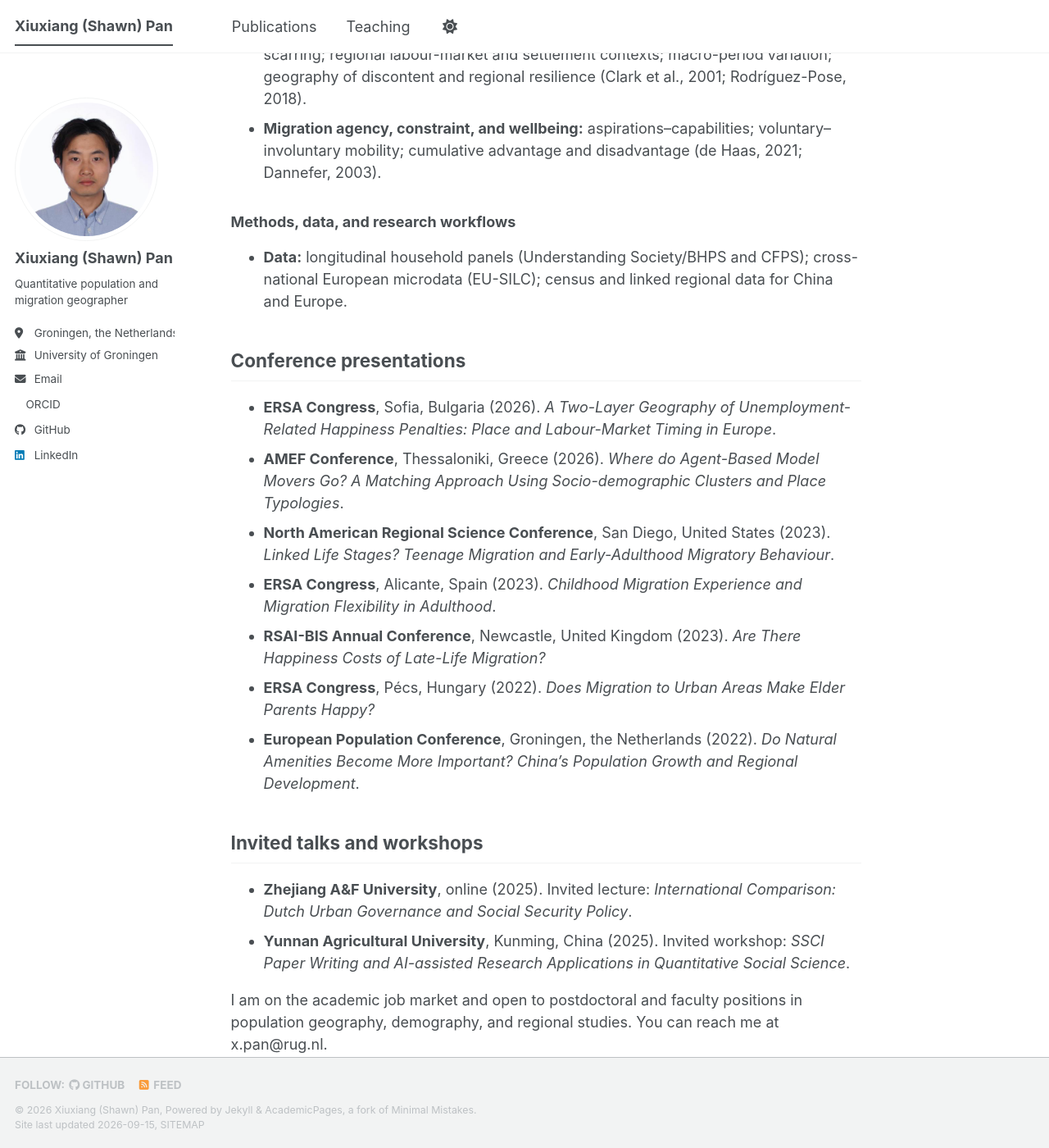
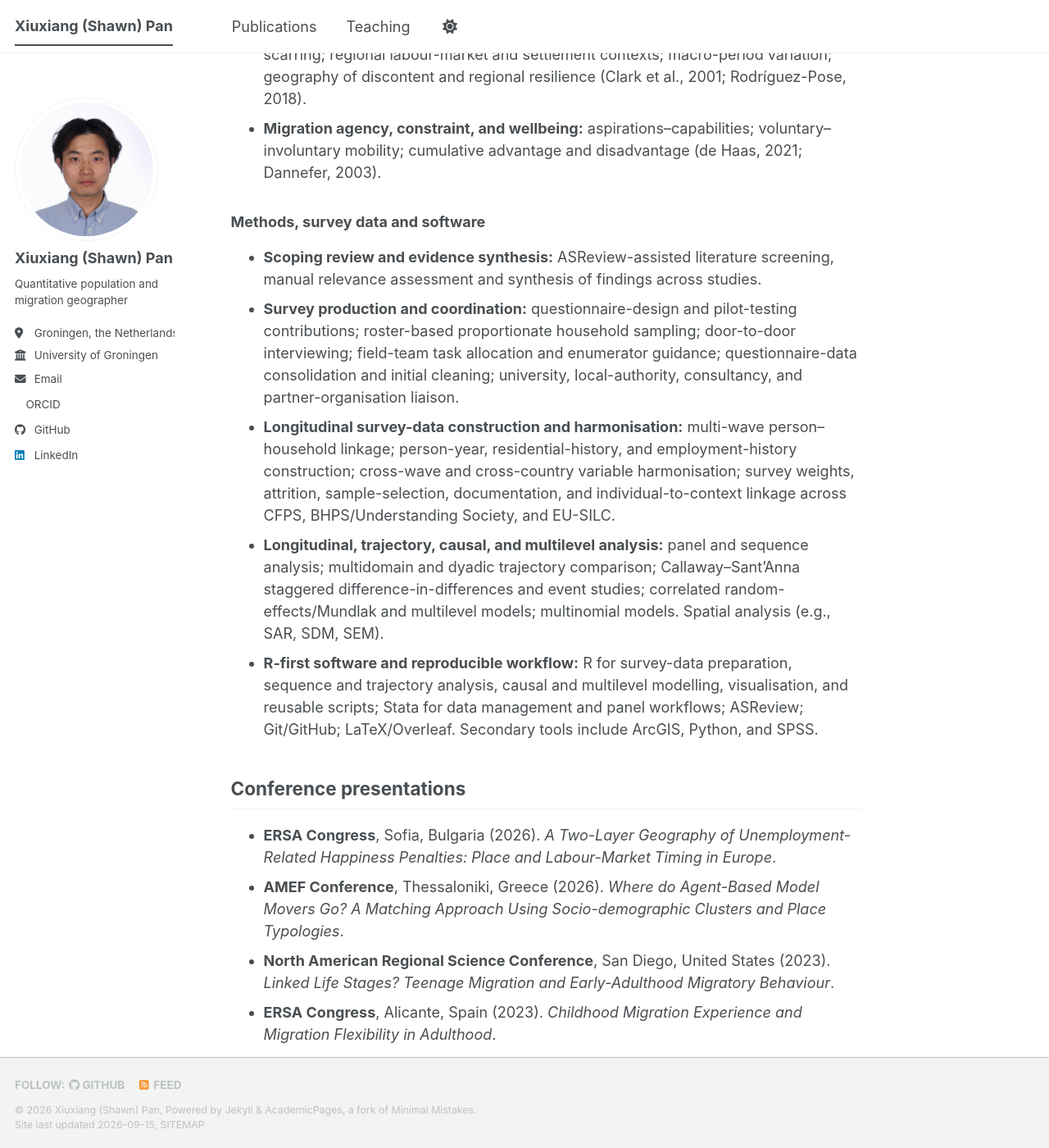
Before and after one commit to PShawn00/pshawn00.github.io, a Jekyll site: the page built from _pages/about.md, in a window 1280 px wide and 1400 px high, scrolled down 1572 px. Shown: the whole window at 82% size. Built offline with Jekyll 4.4.1, drawn with Linux system fonts in a browser that asks for light colours; a style sheet for code colours, icons or effects is not loaded.

Commit message:
Replace methods subsection with survey data and software section
Co-Authored-By: Claude Opus 5 <noreply@anthropic.com>

```diff
--- a/_pages/about.md
+++ b/_pages/about.md
@@ -36,9 +36,13 @@ My empirical work uses longitudinal and panel data, causal-inference designs, se
 - **Employment trajectories, regional labour markets, and wellbeing:** unemployment scarring; regional labour-market and settlement contexts; macro-period variation; geography of discontent and regional resilience (Clark et al., 2001; Rodríguez-Pose, 2018).
 - **Migration agency, constraint, and wellbeing:** aspirations–capabilities; voluntary–involuntary mobility; cumulative advantage and disadvantage (de Haas, 2021; Dannefer, 2003).
 
-### Methods, data, and research workflows
+### Methods, survey data and software
 
-- **Data:** longitudinal household panels (Understanding Society/BHPS and CFPS); cross-national European microdata (EU-SILC); census and linked regional data for China and Europe.
+- **Scoping review and evidence synthesis:** ASReview-assisted literature screening, manual relevance assessment and synthesis of findings across studies.
+- **Survey production and coordination:** questionnaire-design and pilot-testing contributions; roster-based proportionate household sampling; door-to-door interviewing; field-team task allocation and enumerator guidance; questionnaire-data consolidation and initial cleaning; university, local-authority, consultancy, and partner-organisation liaison.
+- **Longitudinal survey-data construction and harmonisation:** multi-wave person–household linkage; person-year, residential-history, and employment-history construction; cross-wave and cross-country variable harmonisation; survey weights, attrition, sample-selection, documentation, and individual-to-context linkage across CFPS, BHPS/Understanding Society, and EU-SILC.
+- **Longitudinal, trajectory, causal, and multilevel analysis:** panel and sequence analysis; multidomain and dyadic trajectory comparison; Callaway–Sant'Anna staggered difference-in-differences and event studies; correlated random-effects/Mundlak and multilevel models; multinomial models. Spatial analysis (e.g., SAR, SDM, SEM).
+- **R-first software and reproducible workflow:** R for survey-data preparation, sequence and trajectory analysis, causal and multilevel modelling, visualisation, and reusable scripts; Stata for data management and panel workflows; ASReview; Git/GitHub; LaTeX/Overleaf. Secondary tools include ArcGIS, Python, and SPSS.
 
 ## Conference presentations
 
```
